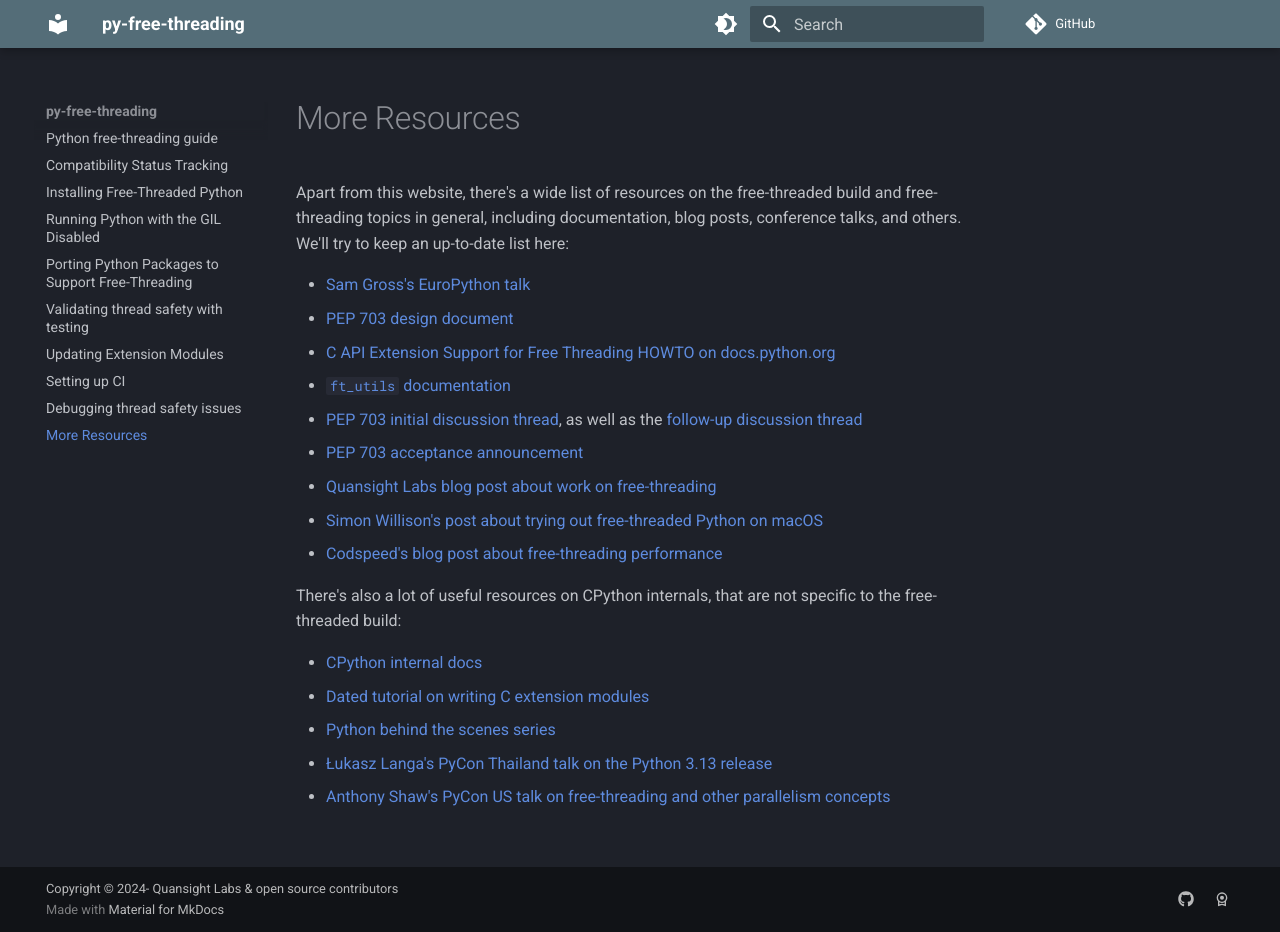
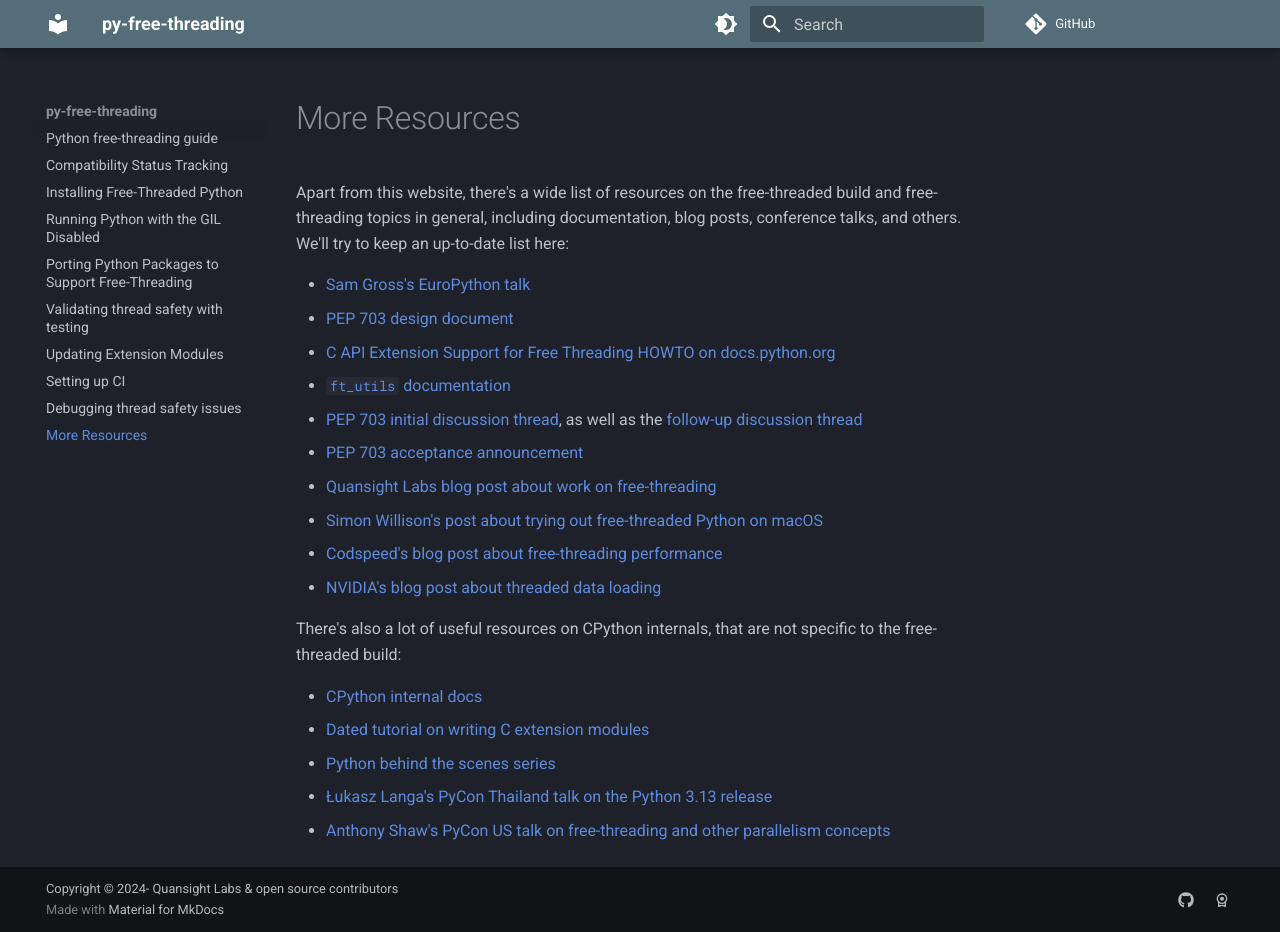
Before and after one commit to Quansight-Labs/free-threaded-compatibility, an MkDocs documentation site: the page built from docs/resources.md, in a window 1280 px wide and 932 px high. Built offline with MkDocs 1.6.1 and Material for MkDocs 9.7.7, drawn with Linux system fonts in a browser that asks for light colours; comment, search, counter and statistics services are not loaded.

Commit message:
Add link to blog post from NVIDIA on data loading and image decompression

```diff
--- a/docs/resources.md
+++ b/docs/resources.md
@@ -15,6 +15,7 @@ try to keep an up-to-date list here:
 - [Quansight Labs blog post about work on free-threading](https://labs.quansight.org/blog/free-threaded-python-rollout)
 - [Simon Willison's post about trying out free-threaded Python on macOS](https://til.simonwillison.net/python/trying-free-threaded-python)
 - [Codspeed's blog post about free-threading performance](https://codspeed.io/blog/state-of-python-3-13-performance-free-threading)
+- [NVIDIA's blog post about threaded data loading](https://developer.nvidia.com/blog/improved-data-loading-with-threads/)
 
 There's also a lot of useful resources on CPython internals, that are not
 specific to the free-threaded build:
```
